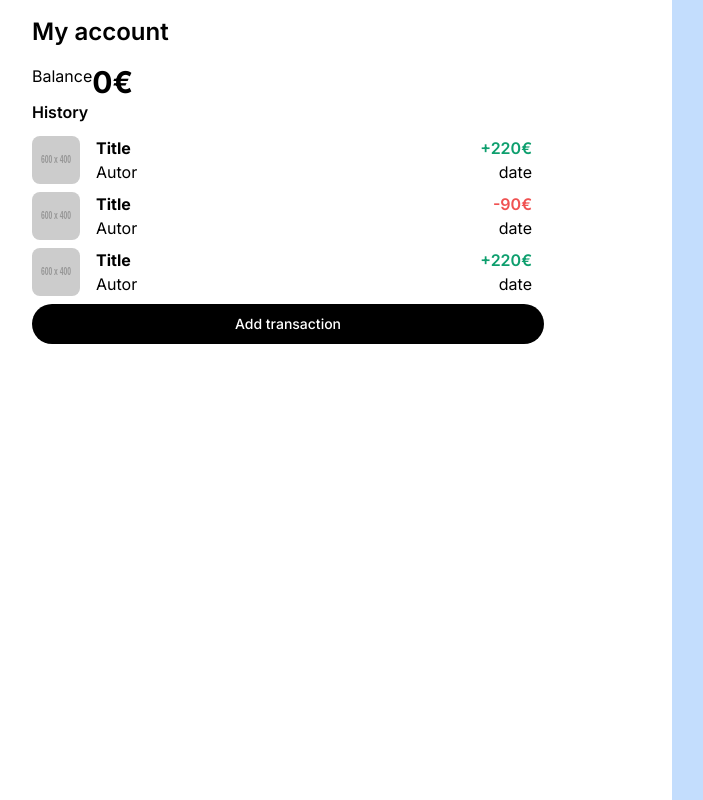
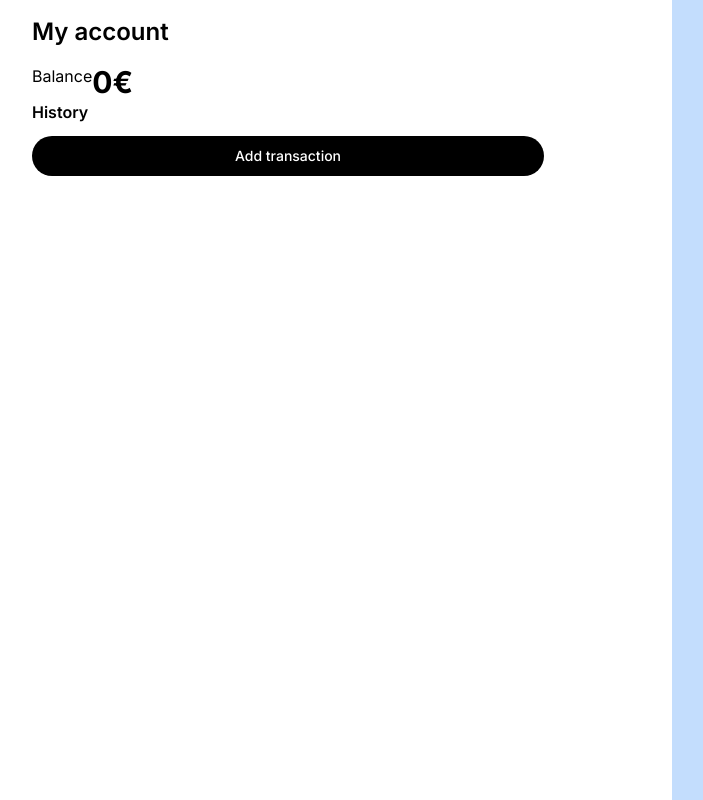
Before and after one commit to devMeno/expense-tracker-project, a React (Vite) app: page / in a window 1280 px wide. Shown: the whole page, without its empty margins (96-799 px from the left). Built offline with nearby package versions, Linux system fonts and the light colour scheme.

Commit message:
Continuous

```diff
--- a/src/App.jsx
+++ b/src/App.jsx
@@ -1,13 +1,11 @@
-import { useContext, useState } from 'react'
+import { useContext, useEffect, useState } from 'react'
 import './App.css'
 // import { Tabs } from 'flowbite-react';
 import Tabs from './components/tabs'
 import { addTransaction } from './components/methods'
 import { getHistory } from './components/methods'
 import { v4 as uuidv4 } from 'uuid'
-import { useRef } from 'react'
-import { TypeContext } from './components/typeContext'
-
+import Transaction from './components/transaction'
 
 function App() {
     const [amount, setAmount] = useState(0);
@@ -15,8 +13,8 @@ function App() {
     const [firstAttribute, setFirstAttribute] = useState("");
     const [secondAttribute, setSecondAttribute] = useState("");
     const [type, setType] = useState('Expense');
-    const ref = useRef(null);
-    const context = useContext(TypeContext);
+    // const context = useContext(TypeContext);
+    const his = getHistory();
 
     const handleAmountChange = (e) => {
         setAmount(e.target.value);
@@ -36,12 +34,16 @@ function App() {
 
     const transaction = {
         id: crypto.randomUUID(),
-        type: crypto.randomUUID(),
+        type: type,
         date: date,
         amount: amount,
         first: firstAttribute,
         second: secondAttribute
     }
+
+    useEffect(() => {
+        console.log(type)
+    }, [type])
 
     return (
         <>
@@ -54,34 +56,18 @@ function App() {
                             <p className='text-3xl font-bold'>0€</p>
                         </div>
                         <p className='font-semibold mb-3'>History</p>
-                        <div className='flex my-2 relative'>
-                            <img src="https://fakeimg.pl/600x400" alt="" className="w-12 h-12 rounded-lg" />
-                            <div className="ml-4">
-                                <span className="font-bold">Title</span><br />
-                                <span>Autor</span>
-                            </div>
-                            <div className="text-right absolute right-3 h-full"><span className='font-semibold text-green-500'>+220€</span><br /><span>date</span></div>
-                        </div>
-                        <div className='flex my-2 relative'>
-                            <img src="https://fakeimg.pl/600x400" alt="" className="w-12 h-12 rounded-lg" />
-                            <div className="ml-4">
-                                <span className="font-bold">Title</span><br />
-                                <span>Autor</span>
-                            </div>
-                            <div className="text-right absolute right-3 h-full"><span className='font-semibold text-red-500'>-90€</span><br /><span>date</span></div>
-                        </div>
-                        <div className='flex my-2 relative'>
-                            <img src="https://fakeimg.pl/600x400" alt="" className="w-12 h-12 rounded-lg" />
-                            <div className="ml-4">
-                                <span className="font-bold">Title</span><br />
-                                <span>Autor</span>
-                            </div>
-                            <div className="text-right absolute right-3 h-full"><span className='font-semibold text-green-500'>+220€</span><br /><span>date</span></div>
-                        </div>
+
+                        {his.map((trans) => (
+                            <Transaction param={trans} />
+                        ))}
 
 
                         {/* <!-- Modal toggle --> */}
-                        <button data-modal-target="default-modal" data-modal-toggle="default-modal" className="text-white w-full bg-black focus:outline-none focus:ring-2 focus:ring-gray-700 font-medium rounded-full text-sm px-5 py-2.5 text-center me-2 mb-2 dark:bg-blue-600 dark:hover:bg-blue-700 dark:focus:ring-blue-800" type="button" onClick={console.log(context)}>
+                        <button data-modal-target="default-modal" data-modal-toggle="default-modal" className="text-white w-full bg-black focus:outline-none focus:ring-2 focus:ring-gray-700 font-medium rounded-full text-sm px-5 py-2.5 text-center me-2 mb-2 dark:bg-blue-600 dark:hover:bg-blue-700 dark:focus:ring-blue-800" type="button" onClick={(e) => {
+                            e.preventDefault();
+                            console.log(his);
+                            console.log(type)
+                        }}>
                             Add transaction
                         </button>
 
@@ -92,7 +78,10 @@ function App() {
                                 <div className="relative bg-white rounded-lg shadow dark:bg-gray-700">
                                     {/* <!-- Modal header --> */}
                                     <div className="flex items-center justify-between p-4  md:p-1  rounded-t dark:border-gray-600">
-                                        <button type="button" className="text-gray-400 bg-transparent hover:bg-gray-200 hover:text-gray-900 rounded-lg text-sm w-8 h-8 ms-auto inline-flex justify-center items-center dark:hover:bg-gray-600 dark:hover:text-white" data-modal-hide="default-modal">
+                                        <button type="button" className="text-gray-400 bg-transparent hover:bg-gray-200 hover:text-gray-900 rounded-lg text-sm w-8 h-8 ms-auto inline-flex justify-center items-center dark:hover:bg-gray-600 dark:hover:text-white" data-modal-hide="default-modal" onClick={(e) => {
+                                            e.preventDefault();
+                                            console.log(type)
+                                        }}>
                                             <svg className="w-3 h-3" aria-hidden="true" xmlns="http://www.w3.org/2000/svg" fill="none" viewBox="0 0 14 14">
                                                 <path stroke="currentColor" strokeLinecap="round" strokeLinejoin="round" strokeWidth="2" d="m1 1 6 6m0 0 6 6M7 7l6-6M7 7l-6 6" />
                                             </svg>
@@ -119,10 +108,7 @@ function App() {
                                                 <h1 className='text-6xl font-bold my-4'>{amount}<span className='text-4xl'>€</span> </h1>
                                                 <input type="date" id="" aria-describedby="helper-text-explanation" className="bg-gray-100 border border-gray-300 text-gray-900 text-sm rounded-lg focus:ring-gray-700 focus:border-gray-700 block w-full p-2.5  dark:bg-gray-700 dark:border-gray-600 dark:placeholder-gray-400 dark:text-white dark:focus:ring-blue-500 dark:focus:border-blue-500 my-3" onChange={handleDateChange} />
                                                 <Tabs>
-                                                    <button label="Expense" className='' onClick={() => {
-                                                        setType('income');
-                                                        console.log(type)
-                                                    }}>
+                                                    <button label="Expense" className=''>
 
                                                         <form className=" mx-auto">
                                                             <input type="number" id="" aria-describedby="helper-text-explanation" className="bg-gray-100 border border-gray-300 text-gray-900 text-sm rounded-lg focus:ring-gray-700 focus:border-gray-700 block w-full p-2.5  dark:bg-gray-700 dark:border-gray-600 dark:placeholder-gray-400 dark:text-white dark:focus:ring-blue-500 dark:focus:border-blue-500 my-3" placeholder="Amount" onChange={handleAmountChange} />
@@ -138,23 +124,29 @@ function App() {
                                                         </form>
 
                                                     </button>
-                                                    <button label="Income" onClick={() => {
-                                                        setType('income');
-                                                        console.log(type)
-                                                    }}>
+                                                    <button label="Income" >
 
                                                         <form className=" mx-auto">
-                                                            <input type="number" id="" aria-describedby="helper-text-explanation" className="bg-gray-100 border border-gray-300 text-gray-900 text-sm rounded-lg focus:ring-gray-700 focus:border-gray-700 block w-full p-2.5  dark:bg-gray-700 dark:border-gray-600 dark:placeholder-gray-400 dark:text-white dark:focus:ring-blue-500 dark:focus:border-blue-500 my-3" placeholder="Amount" onChange={handleAmountChange} />
+                                                            <input type="number" id="" aria-describedby="helper-text-explanation" className="bg-gray-100 border border-gray-300 text-gray-900 text-sm rounded-lg focus:ring-gray-700 focus:border-gray-700 block w-full p-2.5  dark:bg-gray-700 dark:border-gray-600 dark:placeholder-gray-400 dark:text-white dark:focus:ring-blue-500 dark:focus:border-blue-500 my-3" placeholder="Amount" onChange={handleAmountChange} onFocus={(e) => {
+                                                                e.preventDefault();
+                                                                setType('income');
+                                                                // console.log(type)
+                                                            }} />
                                                             <input type="text" id="" aria-describedby="helper-text-explanation" className="bg-gray-100 border border-gray-300 text-gray-900 text-sm rounded-lg focus:ring-gray-700 focus:border-gray-700 block w-full p-2.5  dark:bg-gray-700 dark:border-gray-600 dark:placeholder-gray-400 dark:text-white dark:focus:ring-blue-500 dark:focus:border-blue-500 my-3" placeholder="Origin" onChange={handleFirstAttributeChange} />
                                                             <input type="text" id="" aria-describedby="helper-text-explanation" className="bg-gray-100 border border-gray-300 text-gray-900 text-sm rounded-lg focus:ring-gray-700 focus:border-gray-700 block w-full p-2.5  dark:bg-gray-700 dark:border-gray-600 dark:placeholder-gray-400 dark:text-white dark:focus:ring-blue-500 dark:focus:border-blue-500 my-3" placeholder="Object" onChange={handleSecondAttributeChange} />
                                                             {/* <button type="button" className="text-white w-full bg-black focus:outline-none focus:ring-2 focus:ring-gray-700 font-medium rounded-full text-sm px-5 py-2.5 text-center me-2 mb-2 dark:bg-blue-600 dark:hover:bg-blue-700 dark:focus:ring-blue-800">Add transaction</button> */}
                                                         </form>
 
                                                     </button>
-                                                    <div label="Investment">
+
+                                                    <button label="Investment">
 
                                                         <form className=" mx-auto">
-                                                            <input type="number" id="" aria-describedby="helper-text-explanation" className="bg-gray-100 border border-gray-300 text-gray-900 text-sm rounded-lg focus:ring-gray-700 focus:border-gray-700 block w-full p-2.5  dark:bg-gray-700 dark:border-gray-600 dark:placeholder-gray-400 dark:text-white dark:focus:ring-blue-500 dark:focus:border-blue-500 my-3" placeholder="Amount" onChange={handleAmountChange} />
+                                                            <input type="number" id="" aria-describedby="helper-text-explanation" className="bg-gray-100 border border-gray-300 text-gray-900 text-sm rounded-lg focus:ring-gray-700 focus:border-gray-700 block w-full p-2.5  dark:bg-gray-700 dark:border-gray-600 dark:placeholder-gray-400 dark:text-white dark:focus:ring-blue-500 dark:focus:border-blue-500 my-3" placeholder="Amount" onChange={handleAmountChange} onFocus={(e) => {
+                                                                e.preventDefault();
+                                                                setType('investment');
+                                                                // console.log(type)
+                                                            }} />
                                                             <input type="text" id="" aria-describedby="helper-text-explanation" className="bg-gray-100 border border-gray-300 text-gray-900 text-sm rounded-lg focus:ring-gray-700 focus:border-gray-700 block w-full p-2.5  dark:bg-gray-700 dark:border-gray-600 dark:placeholder-gray-400 dark:text-white dark:focus:ring-blue-500 dark:focus:border-blue-500 my-3" placeholder="Platform" onChange={handleFirstAttributeChange} />
                                                             <select id="countries" className="bg-gray-100 border border-gray-300 text-gray-900 text-sm rounded-lg focus:ring-gray-700 focus:border-gray-700 block w-full p-2.5 dark:bg-gray-700 dark:border-gray-600 dark:placeholder-gray-400 dark:text-white dark:focus:ring-blue-500 dark:focus:border-blue-500 my-3" onChange={handleSecondAttributeChange}>
                                                                 <option>Category</option>
@@ -166,14 +158,23 @@ function App() {
                                                             {/* <button data-modal-hide="default-modal" type="button" className="text-white w-full bg-black focus:outline-none focus:ring-2 focus:ring-gray-700 font-medium rounded-full text-sm px-5 py-2.5 text-center me-2 mb-2 dark:bg-blue-600 dark:hover:bg-blue-700 dark:focus:ring-blue-800">Add transaction</button> */}
                                                         </form>
 
-                                                    </div>
+                                                    </button>
                                                 </Tabs>
                                             </div>
                                         </div>
                                     </div>
                                     {/* <!-- Modal footer --> */}
                                     <div className="flex items-center p-4 md:p-5 border-t border-gray-200 rounded-b dark:border-gray-600">
-                                        <button data-modal-hide="default-modal" type="button" className="text-white w-full bg-black focus:outline-none focus:ring-2 focus:ring-gray-700 font-medium rounded-full text-sm px-5 py-2.5 text-center me-2 mb-2 dark:bg-blue-600 dark:hover:bg-blue-700 dark:focus:ring-blue-800">Add transaction</button>
+                                        <button data-modal-hide="default-modal" type="button" className="text-white w-full bg-black focus:outline-none focus:ring-2 focus:ring-gray-700 font-medium rounded-full text-sm px-5 py-2.5 text-center me-2 mb-2 dark:bg-blue-600 dark:hover:bg-blue-700 dark:focus:ring-blue-800" onClick={(e) => {
+                                            e.preventDefault();
+                                            console.log(transaction);
+                                            addTransaction(transaction);
+                                            // setAmount(0);
+                                            // setDate('');
+                                            // setFirstAttribute('');
+                                            // setSecondAttribute('');
+                                            // console.log(transaction)
+                                        }}>Add transaction</button>
 
                                     </div>
                                 </div>
--- a/src/components/methods.jsx
+++ b/src/components/methods.jsx
@@ -5,7 +5,7 @@ function saveHistory(all) {
 export function getHistory() {
      const history = localStorage.getItem('all_transactions');
      if (history != null) {
-          return JSON.parse(cart);
+          return JSON.parse(history);
      } else {
           return [];
      }
@@ -13,7 +13,7 @@ export function getHistory() {
 
 export function addTransaction(newTransaction) {
      let history = getHistory();
-
+     console.log(history);
      history.push(newTransaction);
      saveHistory(history);
 }
--- a/src/components/tabs.jsx
+++ b/src/components/tabs.jsx
@@ -1,7 +1,6 @@
 import React, { Component } from 'react';
 import PropTypes from 'prop-types';
 import Tab from './tab';
-import { TypeContext } from './typeContext';
 
 
 class Tabs extends Component {
@@ -40,14 +39,12 @@ class Tabs extends Component {
                               const { label } = child.props;
 
                               return (
-                                   <TypeContext.Provider value={label}>
                                    <Tab
                                         activeTab={activeTab}
                                         key={label}
                                         label={label}
                                         onClick={onClickTabItem}
                                    />
-                                   </TypeContext.Provider>
                               );
                          })}
                     </ol>
--- /dev/null
+++ b/src/components/transaction.jsx
@@ -0,0 +1,21 @@
+export default function Transaction({ param }) {
+     if (param.type === 'income') {
+          return <div className='flex my-2 relative'>
+               <img src="https://fakeimg.pl/600x400" alt="" className="w-12 h-12 rounded-lg" />
+               <div className="ml-4">
+                    <span className="font-bold">{param.first} </span><br />
+                    <span>{param.second} </span>
+               </div>
+               <div className="text-right absolute right-3 h-full"><span className='font-semibold text-green-500'>+{param.amount}€</span><br /><span>{param.date} </span></div>
+          </div>
+     } else {
+          return <div className='flex my-2 relative'>
+               <img src="https://fakeimg.pl/600x400" alt="" className="w-12 h-12 rounded-lg" />
+               <div className="ml-4">
+                    <span className="font-bold">{param.first} </span><br />
+                    <span>{param.second} </span>
+               </div>
+               <div className="text-right absolute right-3 h-full"><span className='font-semibold text-red-500'>-{param.amount}€</span><br /><span>{param.date} </span></div>
+          </div>
+     }
+}
--- a/src/components/typeContext.jsx
+++ /dev/null
@@ -1,3 +0,0 @@
-import { createContext } from "react";
-
-export const TypeContext = createContext('');
```
Also changed, not shown: src/components/tab.jsx (+13 -3 lines). Lines whose indentation alone changed are shown as unchanged.
